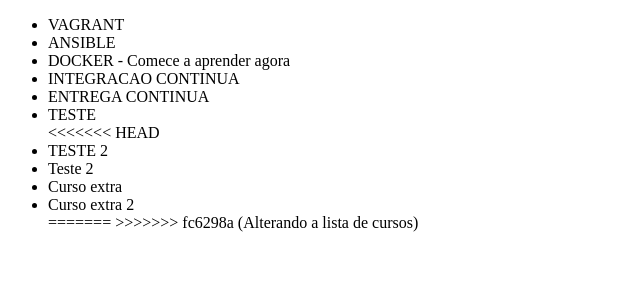
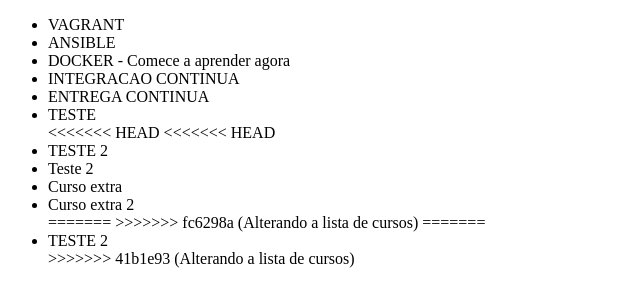
Before and after one commit to tbispo11/CURSO_ALURA, a plain HTML site: page INDEX.html in a window 1280 px wide. Shown: the whole page, without its empty margins (0-640 px from the left). Drawn offline with Linux system fonts and the light colour scheme.

Commit message:
Alterando a lista de cursos

```diff
--- a/INDEX.html
+++ b/INDEX.html
@@ -13,12 +13,16 @@
 			<li>ENTREGA CONTINUA</li>
 			<li>TESTE</li>
 <<<<<<< HEAD
+<<<<<<< HEAD
 			<li>TESTE 2 </li>
 			<li>Teste 2</li>
 			<li>Curso extra</li>
 			<li>Curso extra 2</li>
 =======
 >>>>>>> fc6298a (Alterando a lista de cursos)
+=======
+			<li>TESTE 2 </li>
+>>>>>>> 41b1e93 (Alterando a lista de cursos)
 		</ul>
 	</body>
 </html>
```
